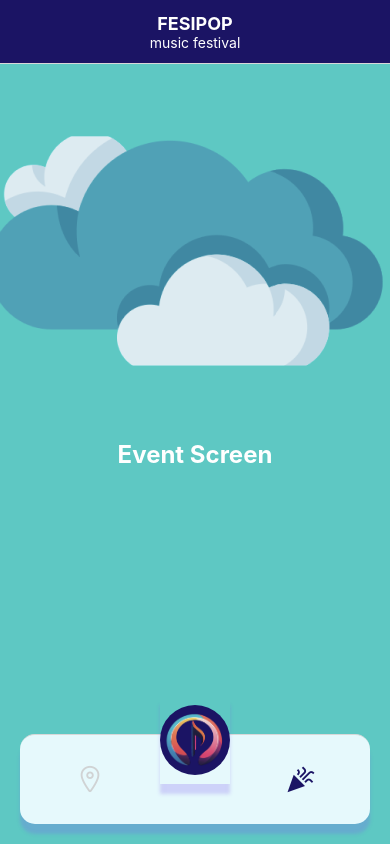
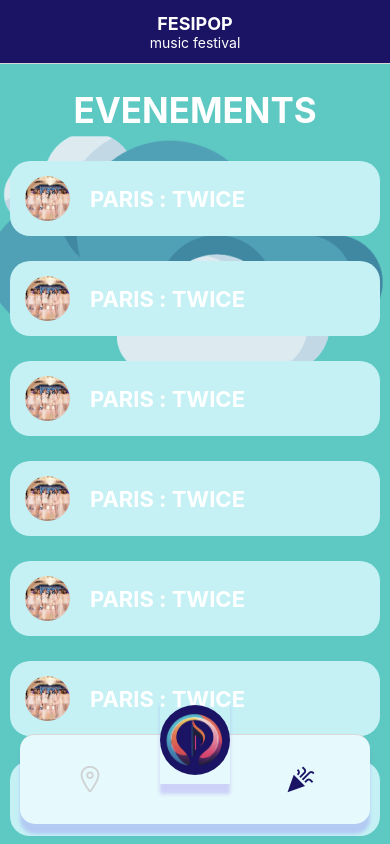
Before and after one commit to Thomasdelecluse/NFS-Mobile, a React Native app: screen /Event in a window 390 px wide. Built offline with nearby package versions, Linux system fonts and the light colour scheme.

Commit message:
feat: event page

```diff
--- /dev/null
+++ b/component/EventCard.js
@@ -0,0 +1,47 @@
+import React from 'react';
+import { View, Text, Image, StyleSheet } from 'react-native';
+
+const EventCard = ({ city, groupName, imageSource }) => {
+    return (
+        <View style={styles.cardContainer}>
+            <Image source={imageSource} style={styles.image} />
+            <View style={styles.textContainer}>
+                <Text style={styles.cityText}>{city} : </Text>
+                <Text style={styles.groupText}>{groupName}</Text>
+            </View>
+        </View>
+    );
+};
+
+const styles = StyleSheet.create({
+    cardContainer: {
+        flexDirection: 'row',
+        alignItems: 'center',
+        backgroundColor: '#C5F1F5',
+        borderRadius: 20,
+        marginBottom: 25,
+        padding: 15,
+    },
+    image: {
+        width: 45,
+        height: 45,
+        borderRadius: 40,
+        marginRight: 20,
+    },
+    textContainer: {
+        flex: 1,
+        flexDirection:"row",
+    },
+    cityText: {
+        fontSize: 22,
+        color: '#fff',
+        fontWeight: 'bold',
+    },
+    groupText: {
+        fontSize: 22,
+        color: '#fff',
+        fontWeight: 'bold',
+    },
+});
+
+export default EventCard;
--- a/pages/EventScreen.js
+++ b/pages/EventScreen.js
@@ -1,11 +1,28 @@
 import React from 'react';
-import { View, Text, ImageBackground, StyleSheet } from 'react-native';
+import { View, Text, ImageBackground, StyleSheet, ScrollView } from 'react-native';
+import EventCard from "../component/EventCard";
 const backgroundImage = require('../assets/icon.png');
+const groupImage = require('../assets/eventimg.jpg');
+
 const EventScreen = () => {
     return (
         <ImageBackground source={backgroundImage} style={styles.backgroundImage}>
-            <View style={styles.container}>
-                <Text style={styles.text}>Event Screen</Text>
+            <View style={styles.overlay}>
+                <ScrollView
+                    contentContainerStyle={styles.scrollViewContainer}
+                    showsVerticalScrollIndicator={false}
+                >
+                    <Text style={styles.headerText}>EVENEMENTS</Text>
+                    {/* Génère plusieurs cartes d'événements */}
+                    {Array(7).fill(0).map((_, index) => (
+                        <EventCard
+                            key={index}
+                            city="PARIS"
+                            groupName="TWICE"
+                            imageSource={groupImage}
+                        />
+                    ))}
+                </ScrollView>
             </View>
         </ImageBackground>
     );
@@ -16,15 +33,20 @@
         flex: 1,
         resizeMode: 'cover',
     },
-    container: {
+    overlay: {
         flex: 1,
-        justifyContent: 'center',
-        alignItems: 'center',
     },
-    text: {
-        color: '#fff',
-        fontSize: 24,
-        fontWeight: 'bold',
+    scrollViewContainer: {
+        paddingVertical: 25,
+        paddingHorizontal: 10,
+        paddingBottom: 100,
+    },
+    headerText: {
+        color: "white",
+        fontWeight: "bold",
+        textAlign: "center",
+        fontSize: 35,
+        marginBottom: 30,
     },
 });
 
```
Also changed, not shown: assets/eventimg.jpg (added).
